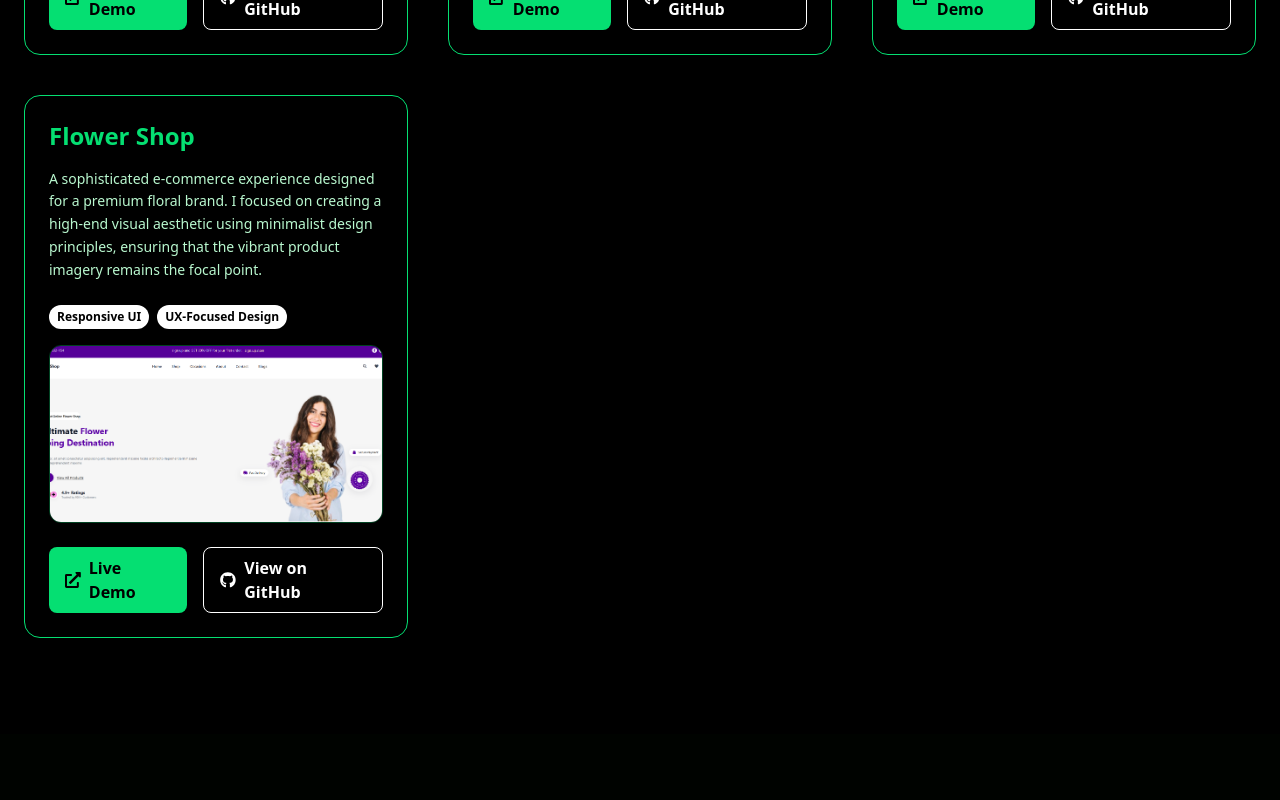
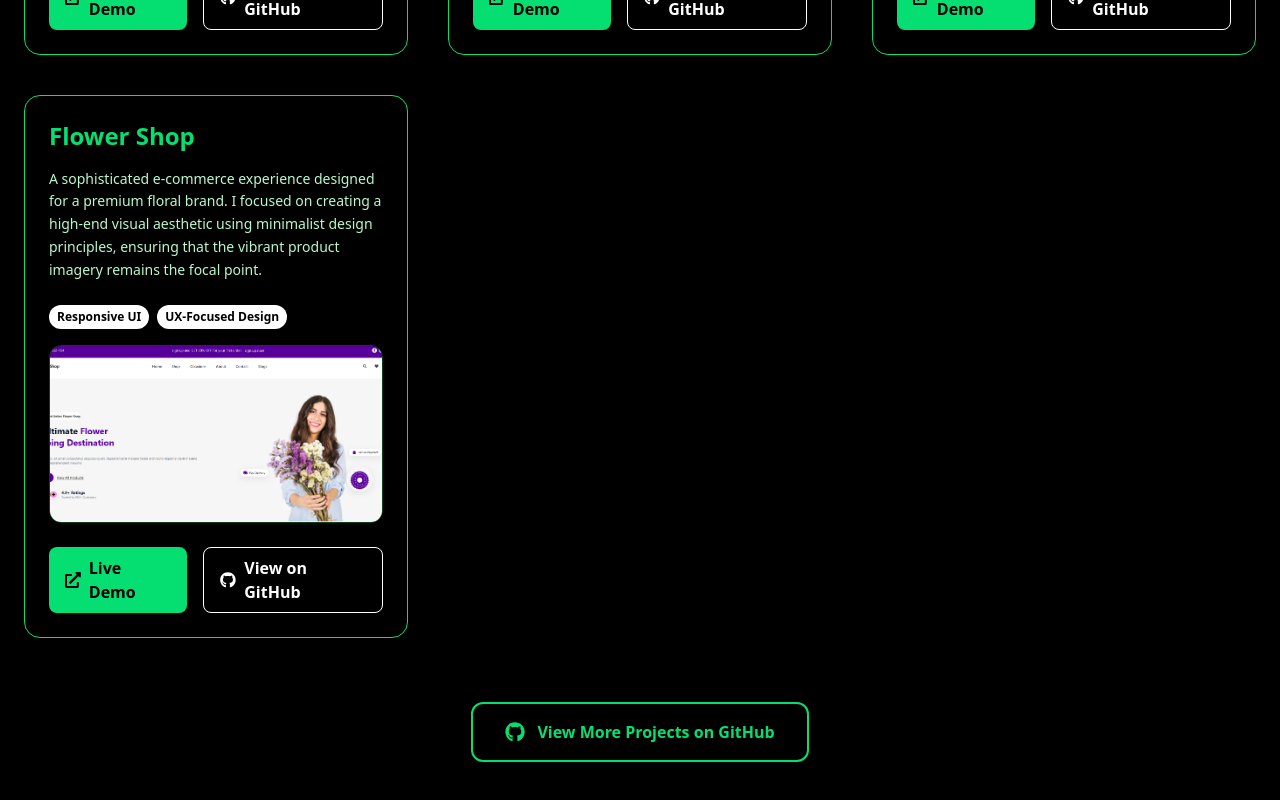
Before and after one commit to Fatma-Suleiman/fatma-portfolio, a React (Vite) app: page /project in a window 1280 px wide. Shown: the part 752-1552 px from the top of the page. Before the commit the page ends 1486 px from the top, so only its background shows below. Built offline with nearby package versions, Linux system fonts and the light colour scheme.

Commit message:
Add profile page button to github

```diff
--- a/src/Pages/ProjectPage.jsx
+++ b/src/Pages/ProjectPage.jsx
@@ -1,4 +1,3 @@
-
 import { FaExternalLinkAlt, FaGithub } from "react-icons/fa";
 import EdunityImg from "../assets/edtech.PNG";
 import TodoImg from "../assets/todo.PNG";
@@ -10,7 +9,8 @@ const projects = [
   {
     title: "Edunity",
     subtitle: "Full-Stack EdTech Solution",
-  description: "A comprehensive EdTech ecosystem designed to bridge the gap between students and educators. It features a streamlined interface for course management, interactive learning modules, and a responsive design that ensures education is accessible on any device.",
+    description:
+      "A comprehensive EdTech ecosystem designed to bridge the gap between students and educators. It features a streamlined interface for course management, interactive learning modules, and a responsive design that ensures education is accessible on any device.",
     image: EdunityImg,
     stack: ["React", "Component-based Architecture", "Responsive UI"],
     live: "https://edunity-edtech.vercel.app/",
@@ -25,7 +25,6 @@ const projects = [
     live: "https://todo-app-snowy-chi-48.vercel.app/",
     github: "https://github.com/Fatma-Suleiman/todo-app",
   },
-
   {
     title: "Project Jirani",
     description:
@@ -38,14 +37,12 @@ stack: ["React", "Node.js", "REST APIs", "Service Booking"],
   // {
   //   title: "Kapu Ecommerce",
   //   description:
-  //     " A community-driven e-commerce solution designed to make essential goods more affordable and accessible. I built this platform with a focus on high-performance product browsing and a seamless checkout experience tailored for emerging markets.",
+  //     "A community-driven e-commerce solution designed to make essential goods more affordable and accessible.",
   //   image: KapuImg,
-  //    stack: ["React", "E-commerce", "Performance Optimization"],
+  //   stack: ["React", "E-commerce", "Performance Optimization"],
   //   live: "https://kapu-ecommerce.vercel.app/",
   //   github: "https://github.com/Fatma-Suleiman/kapu-ecommerce",
   // },
-
-
   {
     title: "Flower Shop",
     description:
@@ -57,28 +54,39 @@ stack: ["Responsive UI", "UX-Focused Design"],
   },
 ];
 
-
 export default function ProjectPage() {
   return (
     <section className="bg-black py-24 px-6">
       <div className="max-w-7xl mx-auto">
-
-
         <h2 className="text-center text-4xl md:text-5xl font-bold text-green-400 mb-16">
           Featured Projects
         </h2>
 
-
-        <div className="grid md:grid-cols-3 gap-10">
+        <div className="grid md:grid-cols-3 gap-10 mb-16">
           {projects.map((project, index) => (
             <ProjectCard key={index} project={project} />
           ))}
+        </div>
+
+        {/* 🔗 View More Projects Button */}
+        <div className="flex justify-center">
+          <a
+            href="https://github.com/Fatma-Suleiman"
+            target="_blank"
+            rel="noopener noreferrer"
+            className="flex items-center gap-3 border-2 border-green-400
+                       text-green-400 px-8 py-4 rounded-xl font-bold
+                       hover:bg-green-400 hover:text-black
+                       transition-all duration-300"
+          >
+            <FaGithub className="text-xl" />
+            View More Projects on GitHub
+          </a>
         </div>
       </div>
     </section>
   );
 }
-
 
 function ProjectCard({ project }) {
   return (
@@ -88,11 +96,9 @@ function ProjectCard({ project }) {
                  hover:shadow-[0_0_25px_rgba(34,197,94,0.7)]
                  transition-all duration-300"
     >
-
       <h3 className="text-green-400 text-2xl font-bold mb-4">
         {project.title}
       </h3>
-
 
       <p className="text-green-200 text-sm leading-relaxed mb-6">
         {project.description}
@@ -109,8 +115,6 @@ function ProjectCard({ project }) {
         ))}
       </div>
 
-
-
       <div className="rounded-xl overflow-hidden mb-6 border border-green-400/30">
         <img
           src={project.image}
@@ -118,7 +122,6 @@ function ProjectCard({ project }) {
           className="w-full h-44 object-cover"
         />
       </div>
-
 
       <div className="flex gap-4 mt-auto">
         <a
```
Lines whose indentation alone changed are shown as unchanged.
